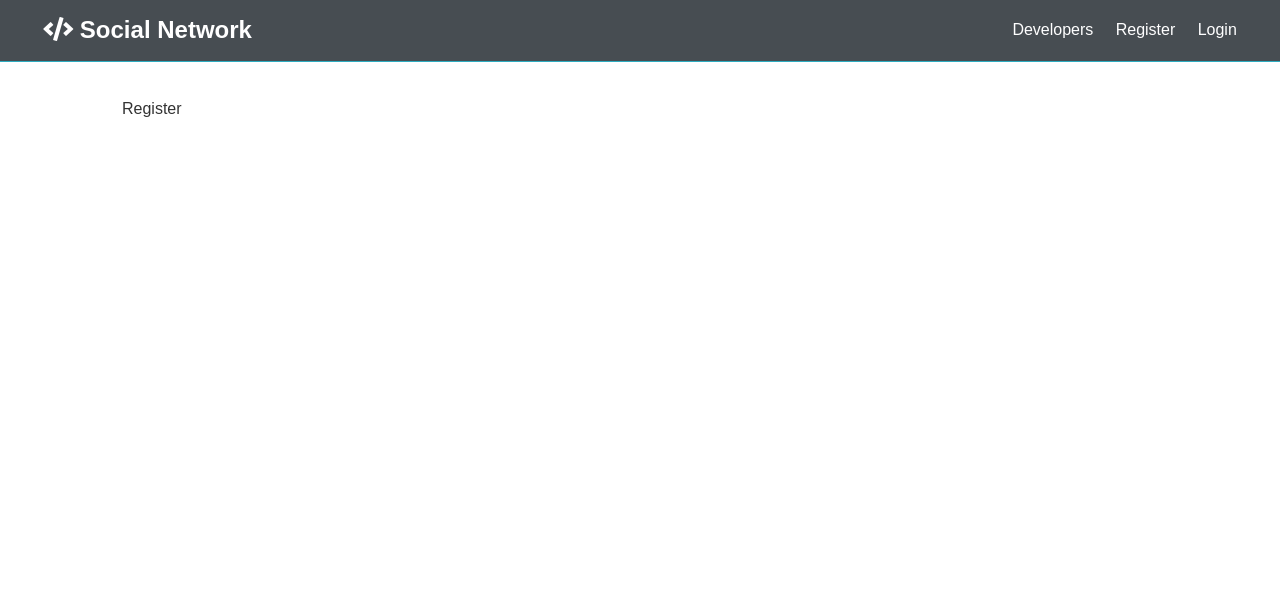
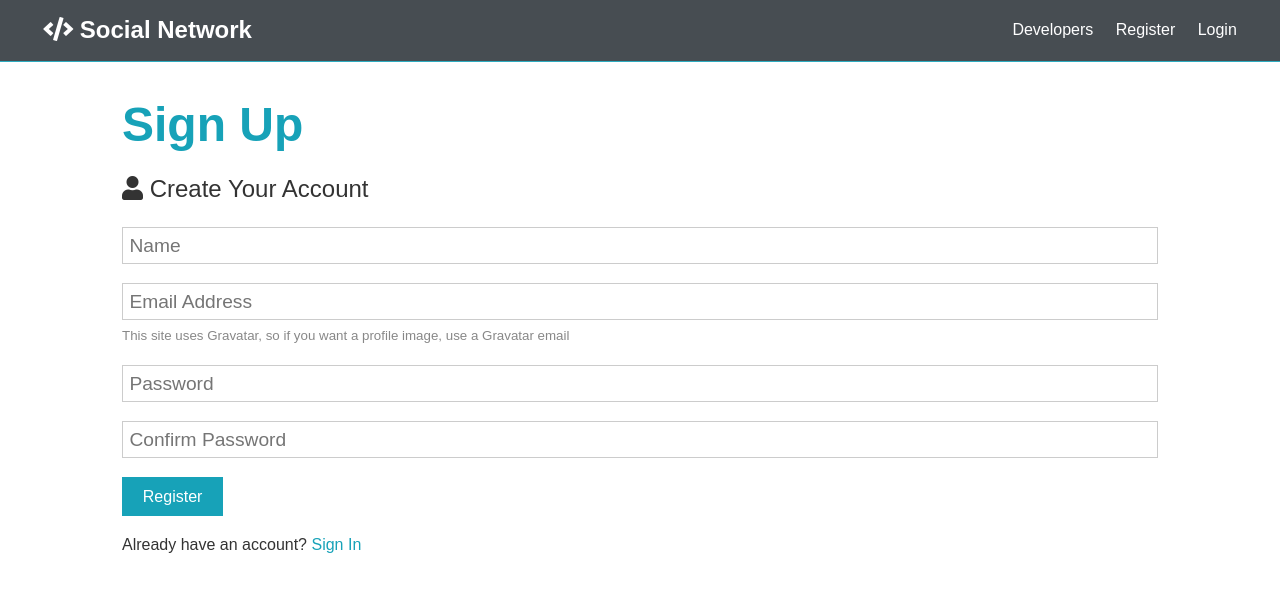
Before and after one commit to saifular/SocialNetwork, a React (Create React App) app in the folder client/: page /register in a window 1280 px wide. Shown: the top 592 px of the page. Built offline with nearby package versions, Linux system fonts and the light colour scheme.

Commit message:
Registration form Raect Js

```diff
--- a/client/src/components/auth/Register.js
+++ b/client/src/components/auth/Register.js
@@ -1,9 +1,52 @@
-import React from 'react'
+import React, { Fragment,useState } from 'react'
 
 export const Register = () => {
+  const [fromData, setFromData] = useState({
+      name:'',
+      email:'',
+      password:'',
+      password2:''
+  });
+  const {name,email,password,password2}=fromData;
+  const onChange=e=>setFromData({...fromData,[e.target.name]:e.target.value});
+  const onSubmit=e=>{
+      e.preventDefault();
+      if(password!==password2){
+          console.log('Password do not match');
+      }
+      else{
+          console.log(fromData);
+      }
+  }
+
     return (
-        <div>
-            Register
+        <Fragment>
+        <h1 class="large text-primary">
+        Sign Up
+      </h1>
+      <p className="lead"><i className="fas fa-user"></i> Create Your Account</p>
+      <form onSubmit={e=>onSubmit(e)} className="form">
+        <div className="form-group">
+          <input type="text" placeholder="Name" name='name' value={name} onChange={e=>onChange(e)} required />
         </div>
+        <div className="form-group">
+          <input type="email" placeholder="Email Address" value={email} onChange={e=>onChange(e)} name='email' />
+          <small className="form-text">
+            This site uses Gravatar, so if you want a profile image, use a
+            Gravatar email
+          </small>
+        </div>
+        <div className="form-group">
+          <input type="password" placeholder="Password" value={password} onChange={e=>onChange(e)} name='password' minlength="6" />
+        </div>
+        <div className="form-group">
+          <input type="password" name='password2' value={password2} onChange={e=>onChange(e)} placeholder="Confirm Password" minlength="6" />
+        </div>
+        <input type="submit" value="Register"  className="btn btn-primary" />
+      </form>
+      <p className="my-1">
+        Already have an account? <a href="login.html">Sign In</a>
+      </p>
+        </Fragment>
     )
 }
```
